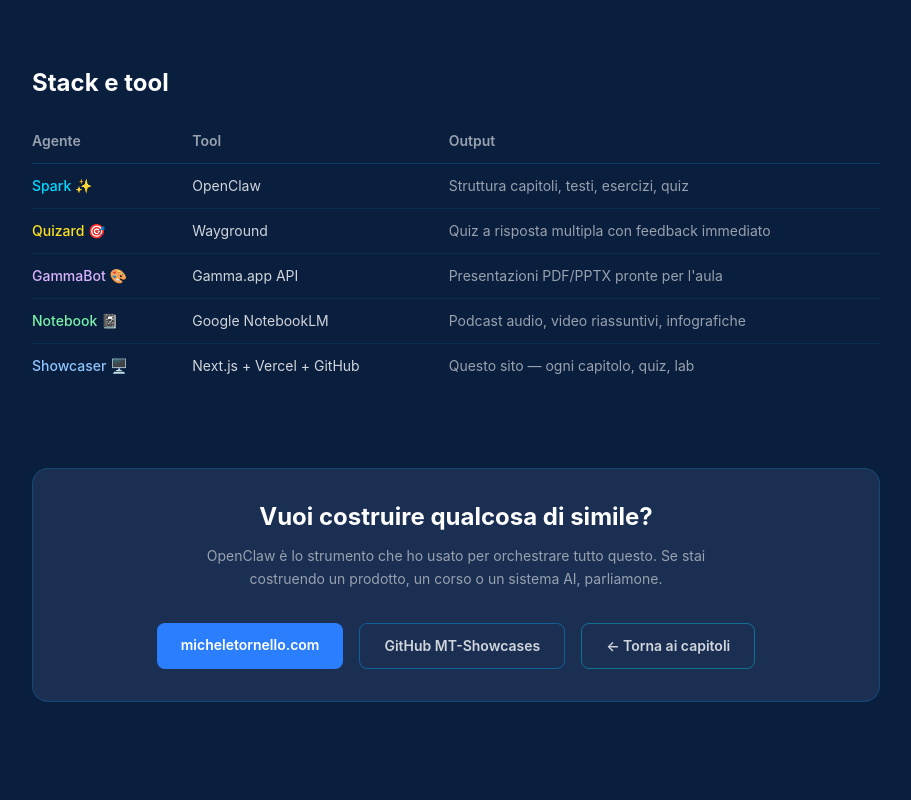
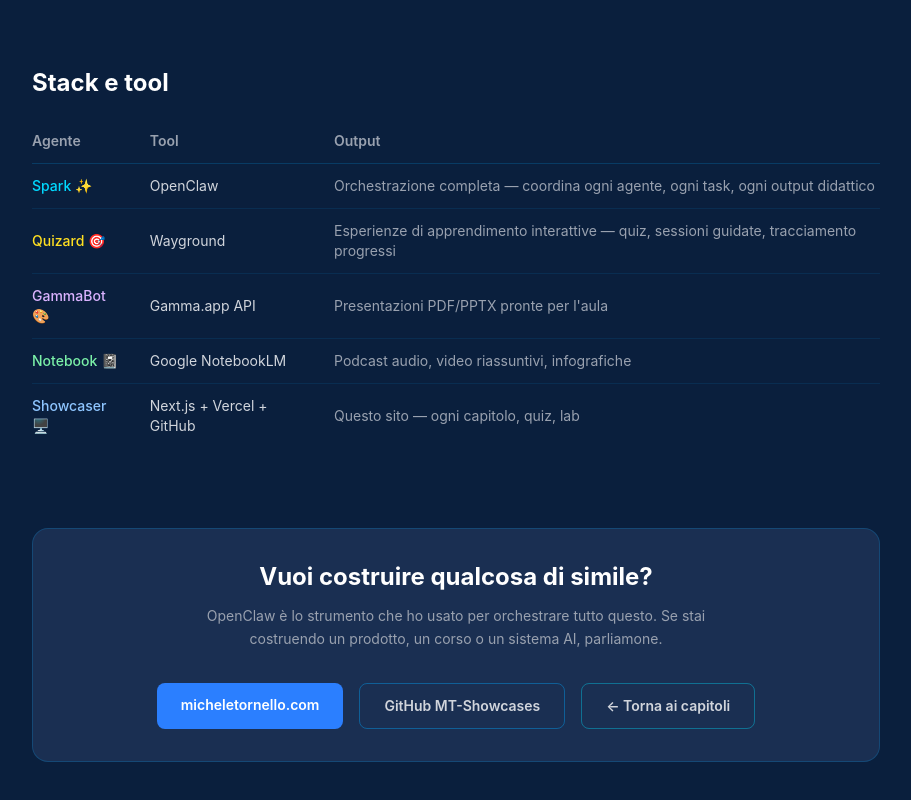
Before and after one commit to MT-Showcases/ai-fundamentals-showcase, a Next.js app: page /openclaw in a window 1280 px wide. Shown: the part 2032-2832 px from the top of the page, without its empty margins (184-1095 px from the left). Before the commit the page ends 2798 px from the top, so only its background shows below. Built offline with nearby package versions, Linux system fonts and the light colour scheme.

Commit message:
fix(openclaw): update Spark output + Quizard description/output

```diff
--- a/app/openclaw/page.tsx
+++ b/app/openclaw/page.tsx
@@ -10,7 +10,7 @@ const agents = [
     role: 'Docente AI',
     description: 'Coordina tutto il materiale didattico. Decide struttura, contenuti e quali agenti attivare per ogni task.',
     tool: 'OpenClaw',
-    output: 'Struttura capitoli, testi, esercizi, quiz',
+    output: 'Orchestrazione completa — coordina ogni agente, ogni task, ogni output didattico',
     color: 'border-cyan-400',
     headerColor: 'bg-cyan-400/10',
     textColor: 'text-cyan-300',
@@ -20,9 +20,9 @@ const agents = [
     id: 'quizard',
     name: 'Quizard 🎯',
     role: 'Creatore Quiz',
-    description: 'Genera i quiz interattivi per ogni capitolo e li pubblica su Wayground in modalità Mastering.',
+    description: 'Gestisce Wayground end-to-end: crea quiz, configura modalità (Mastering, Practice, Exam), gestisce sezioni, punteggi e flussi di apprendimento per ogni corso.',
     tool: 'Wayground',
-    output: 'Quiz a risposta multipla con feedback immediato',
+    output: 'Esperienze di apprendimento interattive — quiz, sessioni guidate, tracciamento progressi',
     color: 'border-yellow-400',
     headerColor: 'bg-yellow-400/10',
     textColor: 'text-yellow-300',
```
